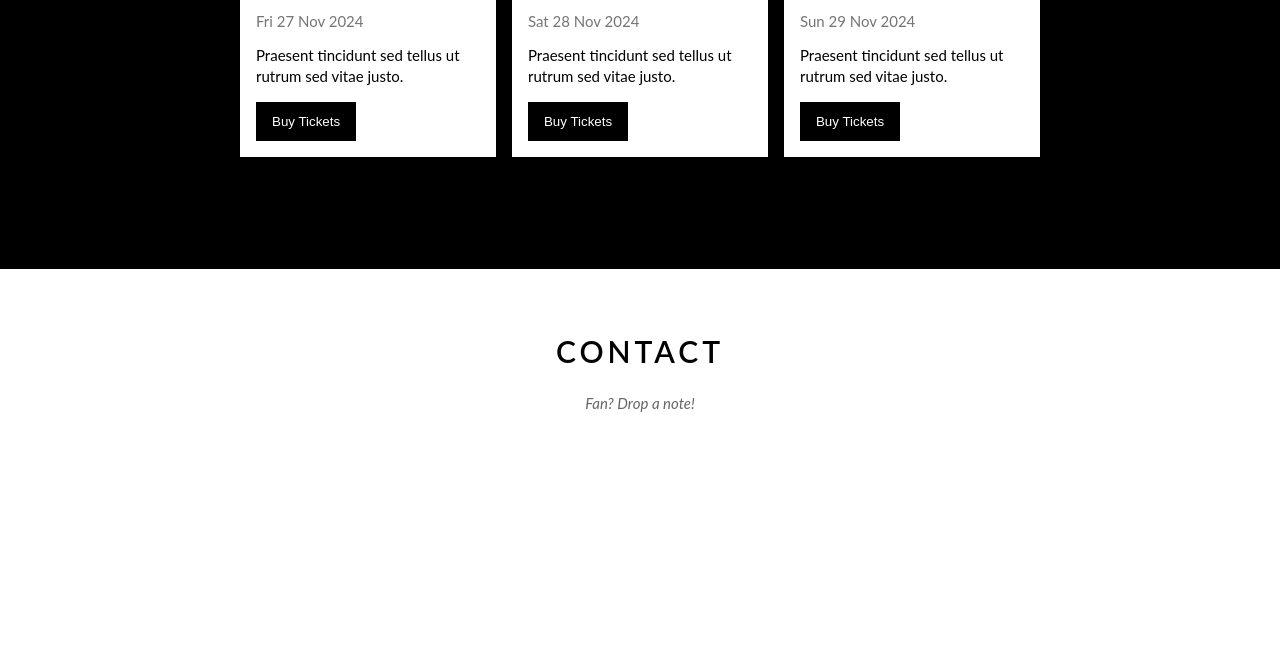
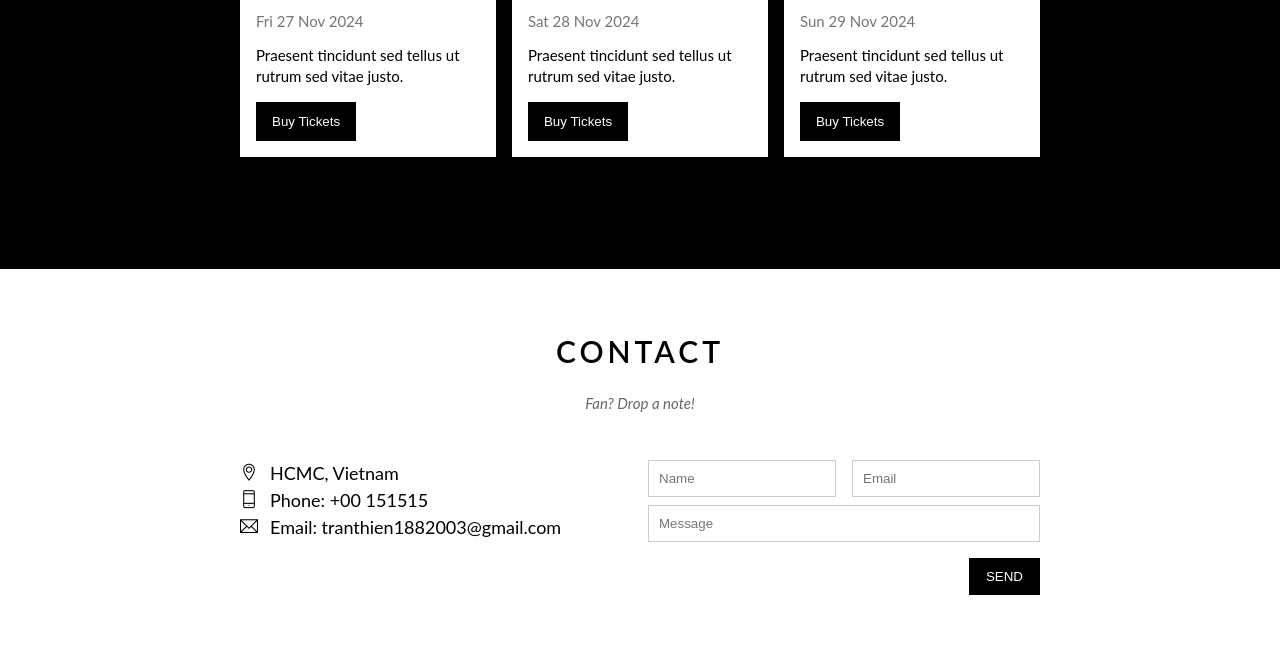
Before and after one commit to thientr18/theband.github.io, a plain HTML site: page index.html in a window 1280 px wide. Shown: the part 1826-2485 px from the top of the page. Before the commit the page ends 2327 px from the top, so only its background shows below. Drawn offline with Linux system fonts and the light colour scheme.

Commit message:
Modify CONTACT section

```diff
--- a/assets/css/style.css
+++ b/assets/css/style.css
@@ -29,6 +29,46 @@ html {
 
 .text-white {
     color: #fff !important;
+}
+
+.text-center {
+    text-align: center !important;
+}
+.row {
+    margin-left: -8px;
+    margin-right: -8px;
+}
+
+.row::after {
+    content: "";
+    display: block;
+    clear: both;
+}
+
+.col {
+    float: left;
+    padding-left: 8px;
+    padding-right: 8px;
+}
+
+.col-full {
+    width: 100%;
+}
+
+.col-half {
+    width: 50%;
+}
+
+.col-third {
+    width: calc(100%/3);
+}
+
+.mt-8 {
+    margin-top: 8px !important;
+}
+
+.mt-16 {
+    margin-top: 16px !important;
 }
 
 /* #main{
@@ -184,12 +224,6 @@ html {
     line-height: 1.6;
 }
 
-#content .member-item {
-    float: left;
-    width: calc(100%/3);
-    text-align: center;
-}
-
 #content .member-list {
     margin-top: 48px;
 
@@ -245,16 +279,10 @@ html {
 }
 
 .places-list {
-    margin: 32px -8px 0;
-    padding-bottom: 32px;
+    margin-top: 32px;
+    margin-bottom: 48px;
 }
 
-.place-item {
-    float: left;
-    width: calc(100%/3);
-    padding: 0 8px;
-    margin-bottom: 16px;
-}
 .place-img {
     width: 100%;
     display: block;
@@ -294,6 +322,40 @@ html {
 .place-buy-btn:hover {
     color: #000;
     background-color: #ccc;
+}
+
+/* Contact form */
+.contact-content {
+    margin-top: 48px;
+}
+
+.contact-info {
+    font-size: 18px;
+    line-height: 1.5;
+}
+
+.contact-info i[class*="ti-"] {
+    width: 30px;
+    display: inline-block;
+}
+
+.contact-form {
+    font-size: 15px;
+}
+
+.contact-form .form-control {
+    padding: 10px;
+    border: 1px solid #ccc;
+    width: 100%;
+    outline: none;
+}
+
+.form-submit-btn {
+    background-color: #000;
+    color: #fff;
+    border: 1px solid #000;
+    padding: 10px 16px;
+    float: right;
 }
 
 /* Modal */
--- a/index.html
+++ b/index.html
@@ -53,20 +53,19 @@
                 <p class="about-text">
                     We have created a fictional band website. Lorem ipsum dolor sit amet, consectetur adipiscing elit, sed do eiusmod tempor incididunt ut labore et dolore magna aliqua. Ut enim ad minim veniam, quis nostrud exercitation ullamco laboris nisi ut aliquip ex ea commodo consequat. Duis aute irure dolor in reprehenderit in voluptate velit esse cillum dolore eu fugiat nulla pariatur. Excepteur sint occaecat cupidatat non proident, sunt in culpa qui officia deserunt mollit anim id est laborum consectetur adipiscing elit, sed do eiusmod tempor incididunt ut labore et dolore magna aliqua. Ut enim ad minim veniam, quis nostrud exercitation ullamco laboris nisi ut aliquip ex ea commodo consequat.
                 </p>
-                <div class="member-list">
-                    <div class="member-item">
+                <div class="row member-list">
+                    <div class="col col-third text-center">
                         <p class="member-name">Name</p>
                         <img src="/assets/img/member/bandmember.jpg" alt="Name" class="member-img">
                     </div>
-                    <div class="member-item">
+                    <div class="col col-third text-center">
                         <p class="member-name">Name</p>
                         <img src="/assets/img/member/bandmember.jpg" alt="Name" class="member-img">
                     </div>
-                    <div class="member-item">
+                    <div class="col col-third text-center">
                         <p class="member-name">Name</p>
                         <img src="/assets/img/member/bandmember.jpg" alt="Name" class="member-img">
                     </div>
-                    <div class="clear"></div>
                 </div>
             </div>
             <!-- Tour section -->
@@ -83,8 +82,8 @@
                     </ul>
 
                     <!-- Places -->
-                    <div class="places-list">
-                        <div class="place-item">
+                    <div class="row places-list">
+                        <div class="col col-third">
                             <img src="./assets/img/tour/newyork.jpg" alt="New York" class="place-img">
                             <div class="place-body">
                                 <h3 class="place-heading">New York</h3>
@@ -93,7 +92,7 @@
                                 <button href="#" class="place-buy-btn js-buy-ticket">Buy Tickets</button>
                             </div>
                         </div>
-                        <div class="place-item">
+                        <div class="col col-third">
                             <img src="./assets/img/tour/paris.jpg" alt="Paris" class="place-img">
                             <div class="place-body">
                                 <h3 class="place-heading">Paris</h3>
@@ -102,7 +101,7 @@
                                 <button href="#" class="place-buy-btn js-buy-ticket">Buy Tickets</button>
                             </div>
                         </div>
-                        <div class="place-item">
+                        <div class="col col-third">
                             <img src="./assets/img/tour/sanfran.jpg" alt="San Francisco" class="place-img">
                             <div class="place-body">
                                 <h3 class="place-heading">San Francisco</h3>
@@ -111,7 +110,6 @@
                                 <button href="#" class="place-buy-btn js-buy-ticket">Buy Tickets</button>
                             </div>
                         </div>
-                        <div class="clear"></div>
                     </div>
                 </div>
             </div>
@@ -121,6 +119,31 @@
                 <p class="section-sub-heading">Fan? Drop a note!</p>
                 <p class="about-text">
 
+                <div class="row contact-content">
+                    <div class="col col-half contact-info">
+                        <p><i class="ti-location-pin"></i>HCMC, Vietnam</p>
+                        <p><i class="ti-mobile"></i>Phone: +00 151515</p>
+                        <p><i class="ti-email"></i>Email: tranthien1882003@gmail.com</p>
+                    </div>
+                    <div class="col col-half contact-form">
+                        <form action="">
+                            <div class="row">
+                                <div class="col col-half">
+                                    <input type="text" name="" placeholder="Name" required id="" class="form-control">
+                                </div>
+                                <div class="col col-half">
+                                    <input type="email" name="" placeholder="Email" required id="" class="form-control">
+                                </div>
+                            </div>
+                            <div class="row mt-8">
+                                <div class="col col-full">
+                                    <input type="text" name="" placeholder="Message" required id="" class="form-control">
+                                </div>
+                            </div>
+                            <input class="form-submit-btn mt-16" type="submit" value="SEND">
+                        </form>
+                    </div>
+                </div>
                 </p>
             </div>
         </div>
```
